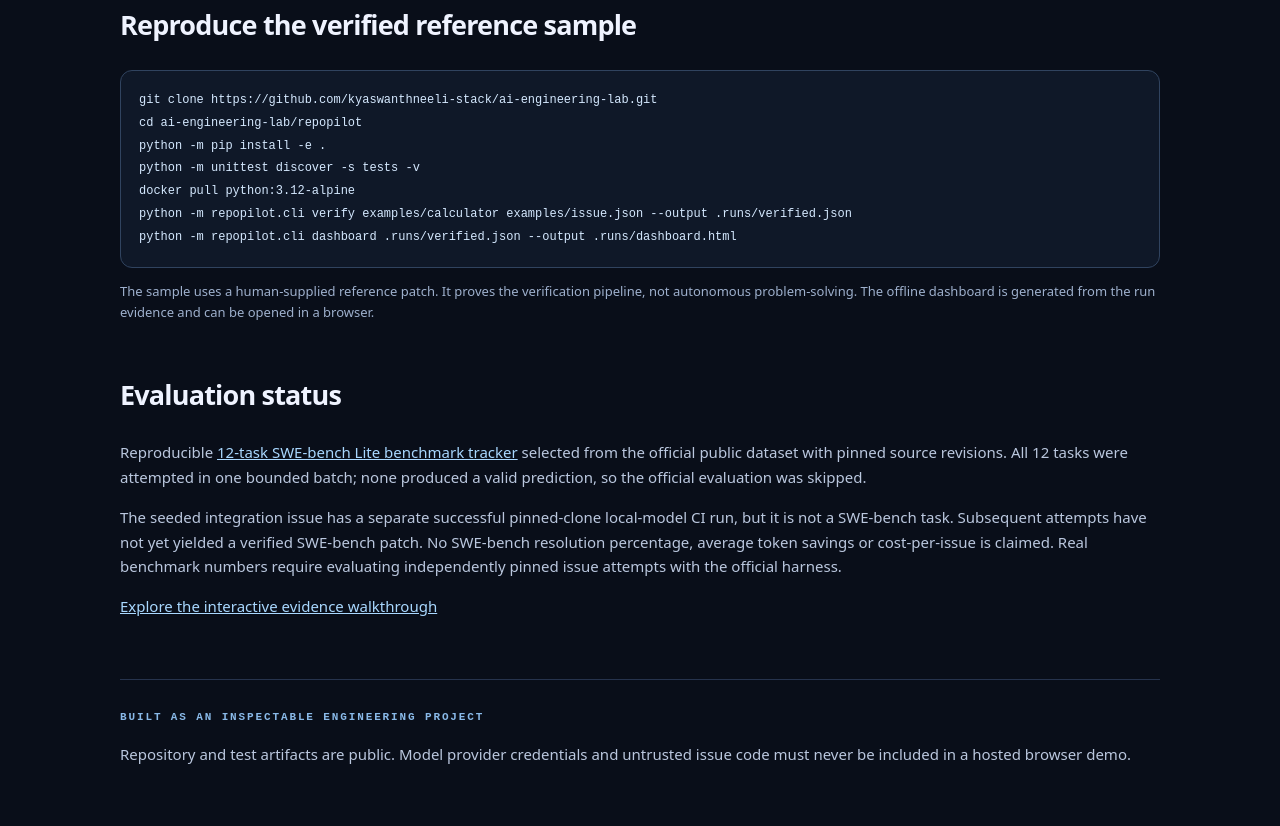
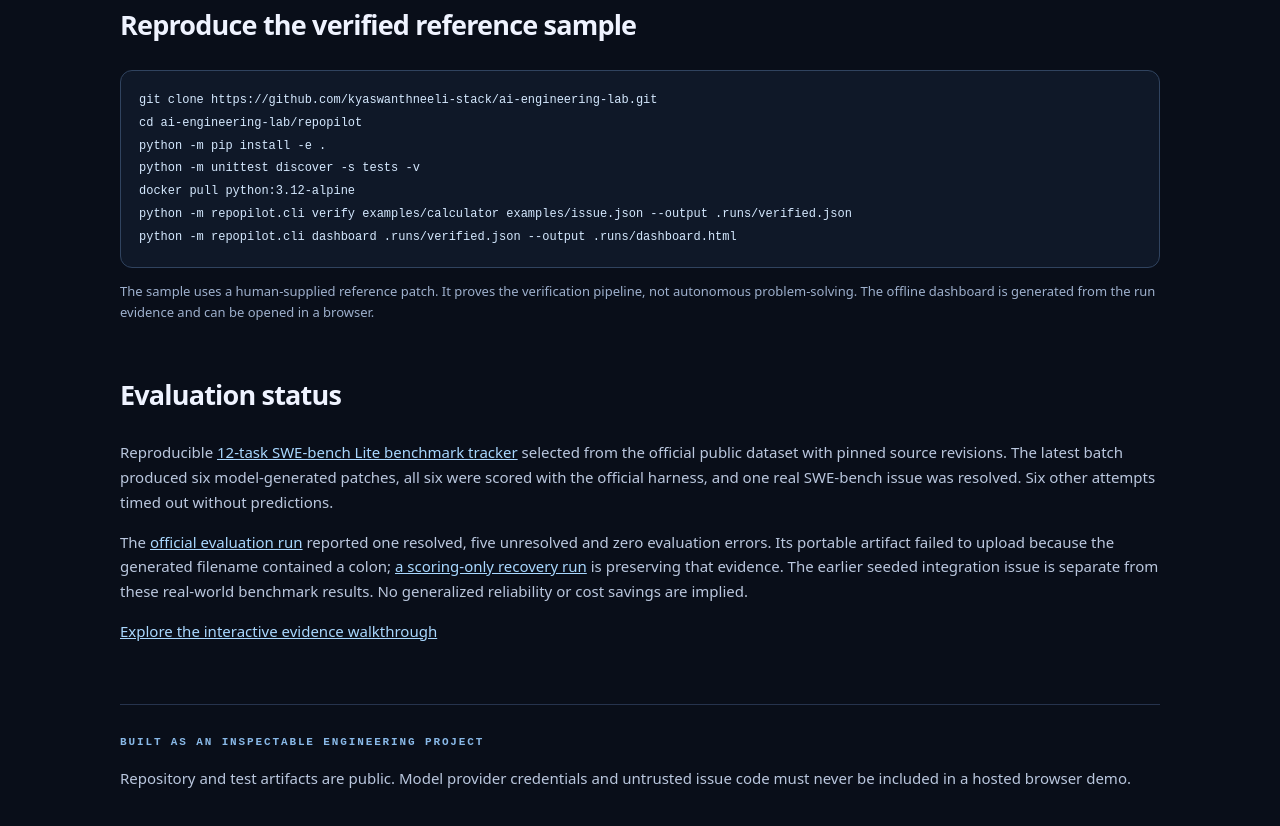
Before and after one commit to kyaswanthneeli-stack/ai-engineering-lab, a plain HTML site: page repopilot/index.html in a window 1280 px wide. Shown: the part 1544-2370 px from the top of the page. Drawn offline with Linux system fonts and the light colour scheme.

Commit message:
docs(repopilot): show real official SWE-bench 1/6 score on project landing page

```diff
--- a/repopilot/index.html
+++ b/repopilot/index.html
@@ -22,6 +22,6 @@ docker pull python:3.12-alpine
 python -m repopilot.cli verify examples/calculator examples/issue.json --output .runs/verified.json
 python -m repopilot.cli dashboard .runs/verified.json --output .runs/dashboard.html</pre>
 <p class="small">The sample uses a human-supplied reference patch. It proves the verification pipeline, not autonomous problem-solving. The offline dashboard is generated from the run evidence and can be opened in a browser.</p>
-<h2>Evaluation status</h2><p>Reproducible <a href="benchmark-status.html">12-task SWE-bench Lite benchmark tracker</a> selected from the official public dataset with pinned source revisions. All 12 tasks were attempted in one bounded batch; none produced a valid prediction, so the official evaluation was skipped. </p><p>The seeded integration issue has a separate successful pinned-clone local-model CI run, but it is not a SWE-bench task. Subsequent attempts have not yet yielded a verified SWE-bench patch. No SWE-bench resolution percentage, average token savings or cost-per-issue is claimed. Real benchmark numbers require evaluating independently pinned issue attempts with the official harness.</p>
+<h2>Evaluation status</h2><p>Reproducible <a href="benchmark-status.html">12-task SWE-bench Lite benchmark tracker</a> selected from the official public dataset with pinned source revisions. The latest batch produced six model-generated patches, all six were scored with the official harness, and one real SWE-bench issue was resolved. Six other attempts timed out without predictions.</p><p>The <a href="https://github.com/kyaswanthneeli-stack/ai-engineering-lab/actions/runs/44547336463">official evaluation run</a> reported one resolved, five unresolved and zero evaluation errors. Its portable artifact failed to upload because the generated filename contained a colon; <a href="https://github.com/kyaswanthneeli-stack/ai-engineering-lab/actions/runs/44558575315">a scoring-only recovery run</a> is preserving that evidence. The earlier seeded integration issue is separate from these real-world benchmark results. No generalized reliability or cost savings are implied.</p>
 <div class="cta"><a href="recruiter-demo.html">Explore the interactive evidence walkthrough</a></div><div class="footer"><span class="eyebrow">Built as an inspectable engineering project</span><p>Repository and test artifacts are public. Model provider credentials and untrusted issue code must never be included in a hosted browser demo.</p></div>
 </main></body></html>
```
